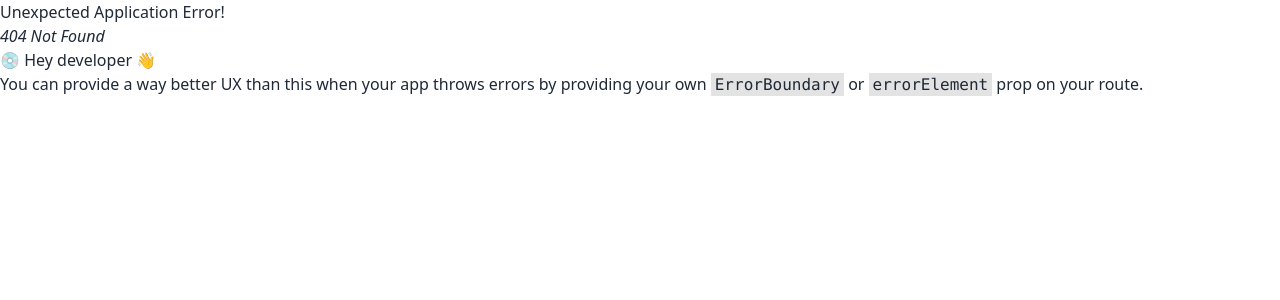
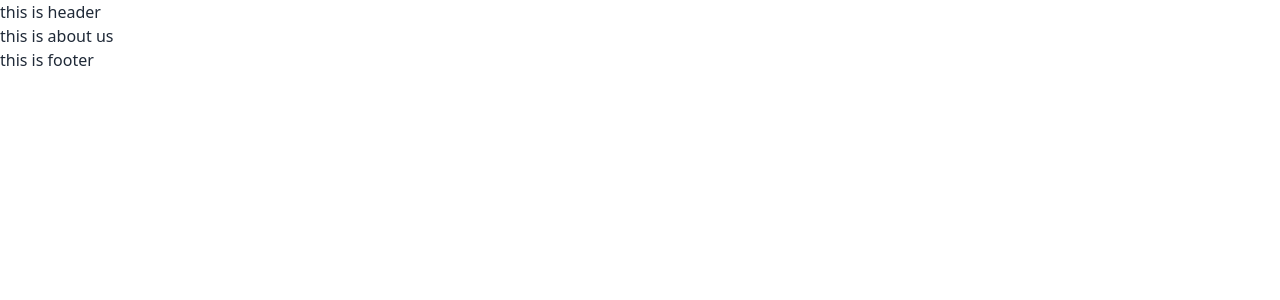
Before and after one commit to nagibgithub/chef-recipe-hunter-client-side-code, a React (Vite) app: page /about in a window 1280 px wide. Before the commit this address had no page. Shown: the top 300 px of the page. Built offline with nearby package versions, Linux system fonts and the light colour scheme.

Commit message:
folder structure

```diff
--- /dev/null
+++ b/src/components/Footer.jsx
@@ -0,0 +1,11 @@
+import React from 'react';
+
+const Footer = () => {
+    return (
+        <div>
+            this is footer
+        </div>
+    );
+};
+
+export default Footer;
--- /dev/null
+++ b/src/components/Header.jsx
@@ -0,0 +1,11 @@
+import React from 'react';
+
+const Header = () => {
+    return (
+        <div>
+            this is header
+        </div>
+    );
+};
+
+export default Header;
--- /dev/null
+++ b/src/contexts/AuthProvider.jsx
@@ -0,0 +1,11 @@
+import React from 'react';
+
+const AuthProvider = () => {
+    return (
+        <div>
+
+        </div>
+    );
+};
+
+export default AuthProvider;
--- /dev/null
+++ b/src/layout/HomeLayout.jsx
@@ -0,0 +1,16 @@
+import React from 'react';
+import Header from '../components/Header';
+import {Outlet} from 'react-router-dom';
+import Footer from '../components/Footer';
+
+const HomeLayout = () => {
+    return (
+        <div>
+            <Header></Header>
+            <Outlet></Outlet>
+            <Footer></Footer>
+        </div>
+    );
+};
+
+export default HomeLayout;
--- /dev/null
+++ b/src/pages/About.jsx
@@ -0,0 +1,11 @@
+import React from 'react';
+
+const About = () => {
+    return (
+        <div>
+           this is about us
+        </div>
+    );
+};
+
+export default About;
--- /dev/null
+++ b/src/pages/Home.jsx
@@ -0,0 +1,11 @@
+import React from 'react';
+
+const Home = () => {
+    return (
+        <div>
+          this is home
+        </div>
+    );
+};
+
+export default Home;
--- /dev/null
+++ b/src/pages/Login.jsx
@@ -0,0 +1,11 @@
+import React from 'react';
+
+const Login = () => {
+    return (
+        <div>
+           this is log in
+        </div>
+    );
+};
+
+export default Login;
--- /dev/null
+++ b/src/pages/Register.jsx
@@ -0,0 +1,11 @@
+import React from 'react';
+
+const Register = () => {
+    return (
+        <div>
+            this is register
+        </div>
+    );
+};
+
+export default Register;
```
Also changed, not shown: src/main.jsx (+2 -8 lines), src/routes/Routes.jsx (added, +34 -0 lines), src/firebase/firebase.config.js (added).
